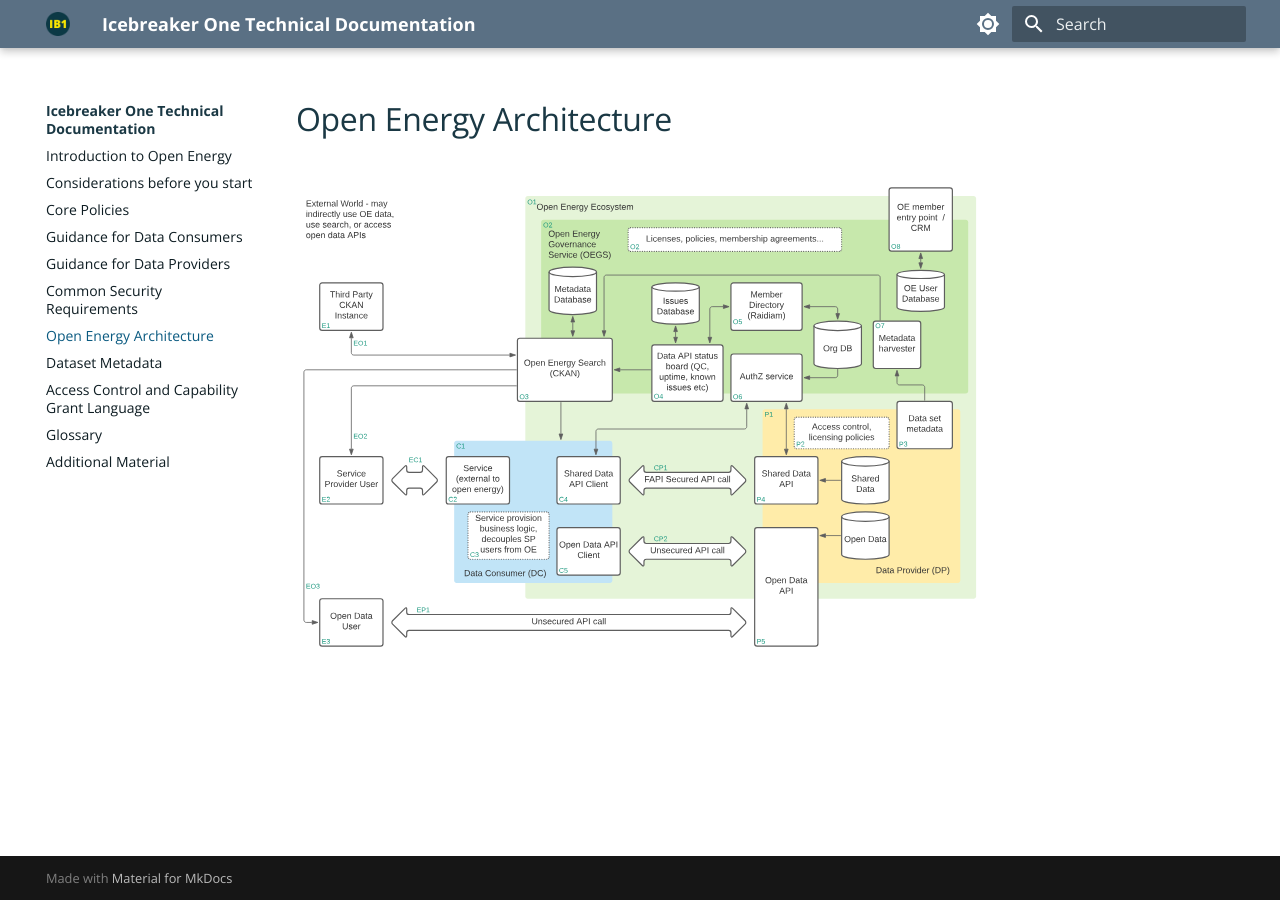
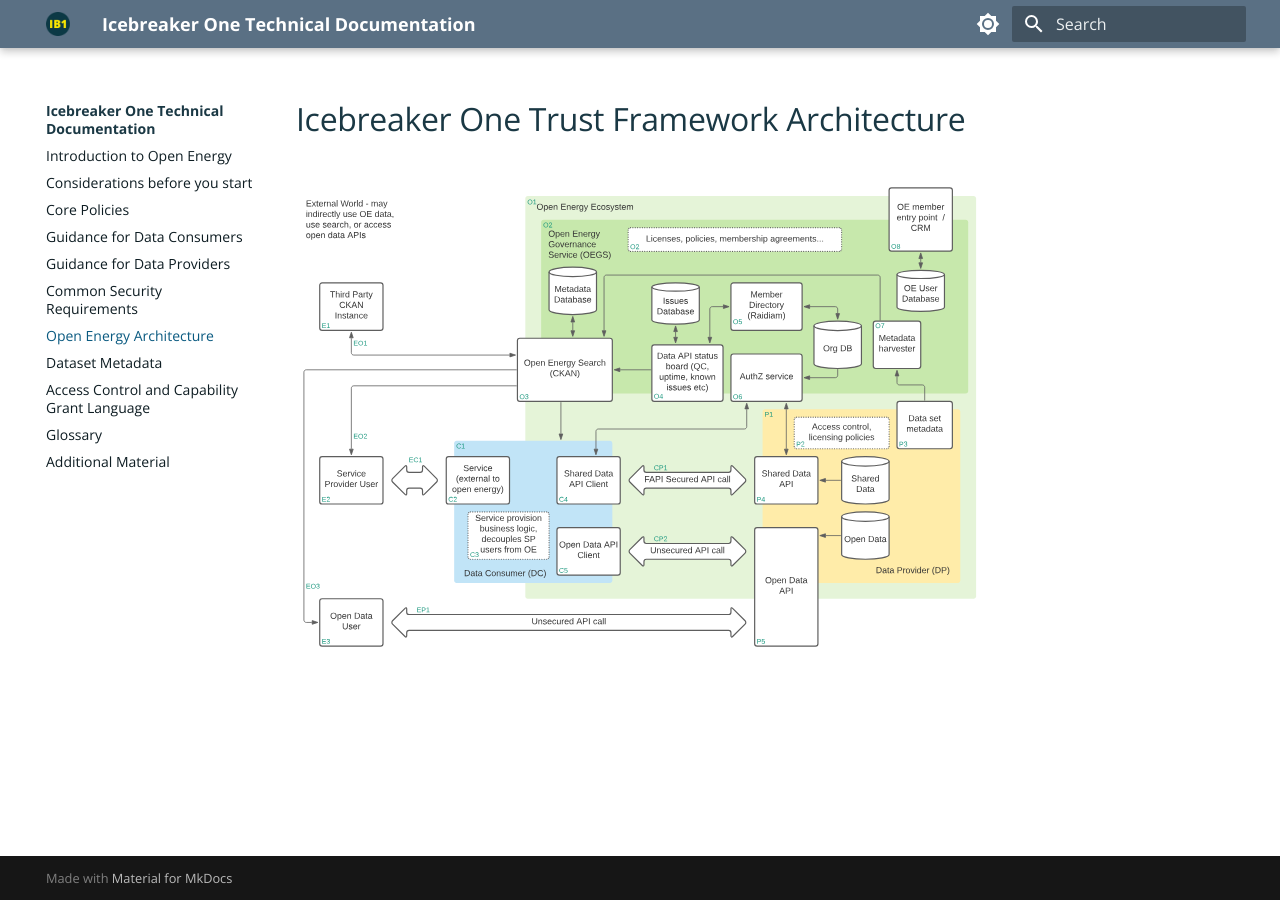
Before and after one commit to icebreakerone/ib1-technical-docs, an MkDocs documentation site: the page built from docs/architecture.md, in a window 1280 px wide. Built offline with MkDocs 1.6.1 and Material for MkDocs 9.7.7, drawn with Linux system fonts in a browser that asks for light colours; the version menu is left out.

Commit message:
docs/architecture.md updated from https://stackedit.net/

```diff
--- a/docs/architecture.md
+++ b/docs/architecture.md
@@ -1,2 +1,5 @@
-# Open Energy Architecture
+# Icebreaker One Trust Framework Architecture
 ![Open Energy Architecture Diagram](assets/open_energy_map.svg)
+<!--stackedit_data:
+eyJoaXN0b3J5IjpbODg2OTI5OTUxXX0=
+-->
```
